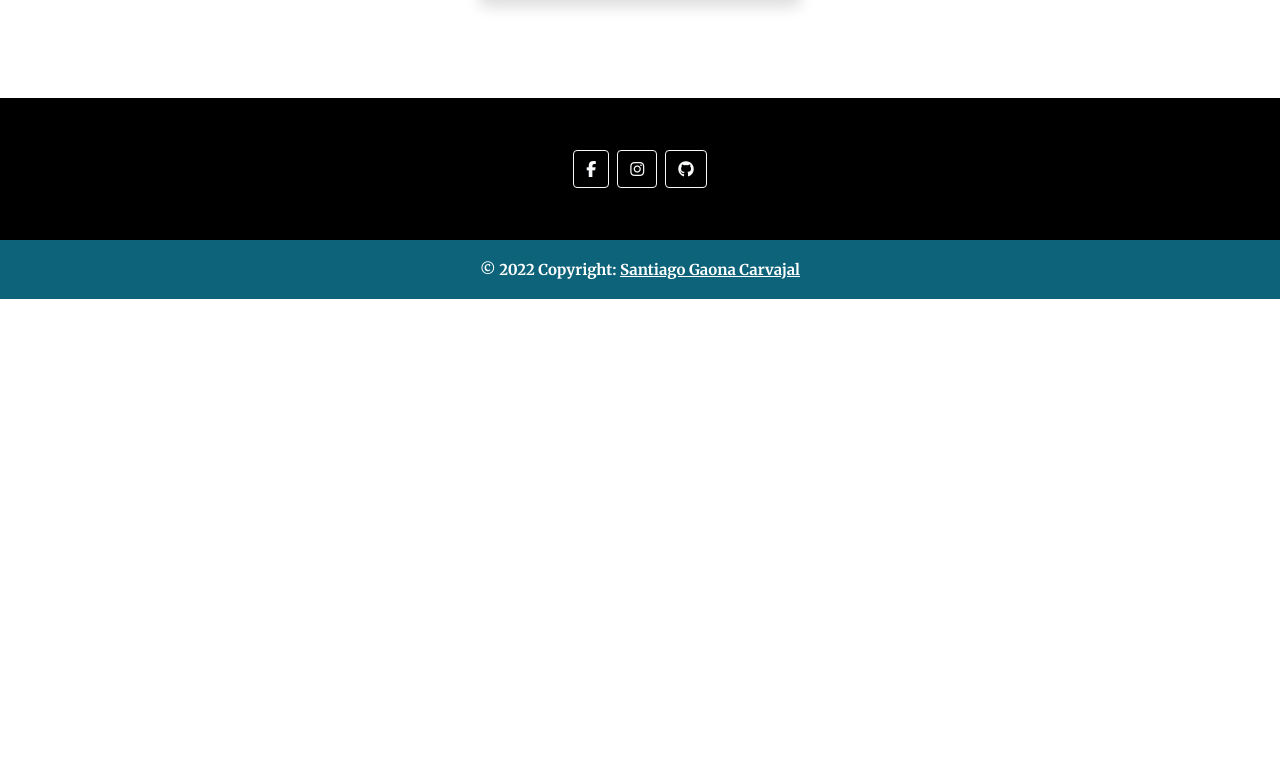
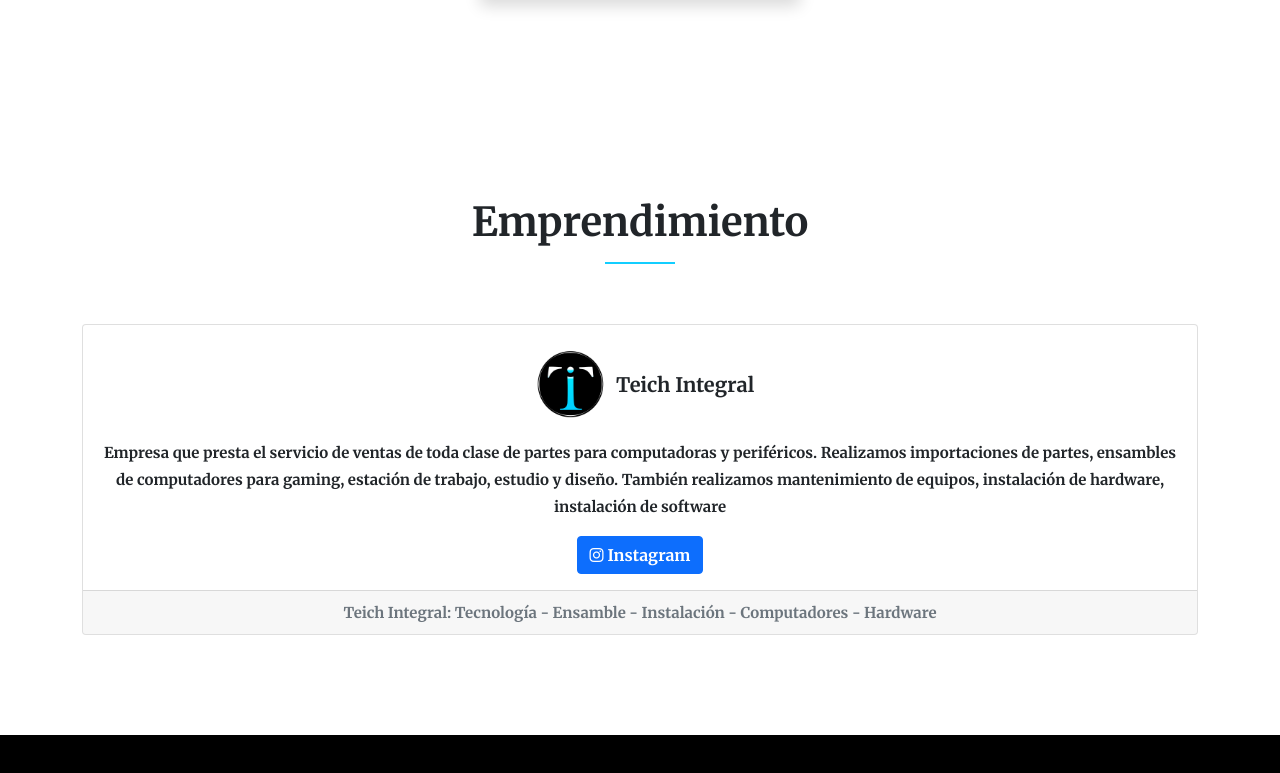
Before and after one commit to SantiagoGaonaC/SantiagoGaonaC.github.io, a plain HTML site: page index.html in a window 1280 px wide. Shown: the part 2167-2940 px from the top of the page. Before the commit the page ends 2466 px from the top, so only its background shows below. Drawn offline with nearby package versions, Linux system fonts and the light colour scheme.

Commit message:
Update index.html

```diff
--- a/index.html
+++ b/index.html
@@ -135,6 +135,31 @@
     </div>
   </section>
 
+  <section id=teich-integral>
+    <div class="container">
+      <div class="container">
+        <div class="row">
+          <div class="col-12 SobreMi">
+            <h1>Emprendimiento</h1>
+            <div class="hline"></div>
+          </div>
+        </div>
+      </div>
+      <div class="card text-center">
+        <div class="card-body">
+          <h5 class="card-title"><img src="/dev/assets/img/logo/logo.png" class="img-fluid rounded-start img-yo col-md-1 img-responsive center-block" title="Logo Teich-Integral" alt="...">Teich Integral</h5>
+          <p class="card-text">Empresa que presta el servicio de ventas de toda clase de partes para computadoras y periféricos. Realizamos importaciones de partes, ensambles de computadores para gaming, estación de trabajo, estudio y diseño.
+            También realizamos mantenimiento de equipos, instalación de hardware, instalación de software</p>
+          <a href="https://www.instagram.com/teich_integral/" class="btn btn-primary" title="Perfil Instagram Teich-Integral" target="_blank"><i class="fab fa-instagram"></i> Instagram</a>
+        </div>
+        <div class="card-footer text-muted">
+          Teich Integral: Tecnología - Ensamble - Instalación - Computadores - Hardware
+        </div>
+      </div>
+    </div>
+  </section>
+
+
 <footer class="text-center text-lg-start footer"">
   <div class="container d-flex justify-content-center py-5">
     <a class="btn btn-outline-light btn-floating m-1" href="https://www.facebook.com/santiago.gaona.33/" target="_blank role="button"
```
